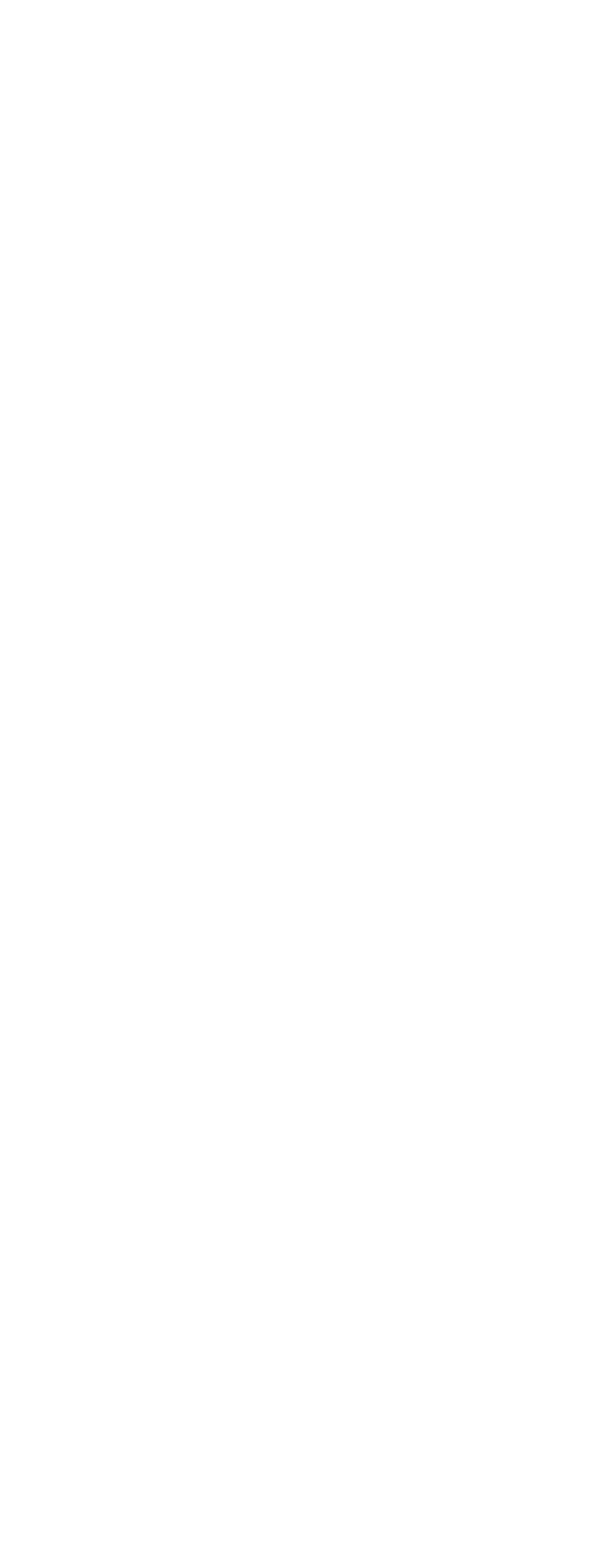
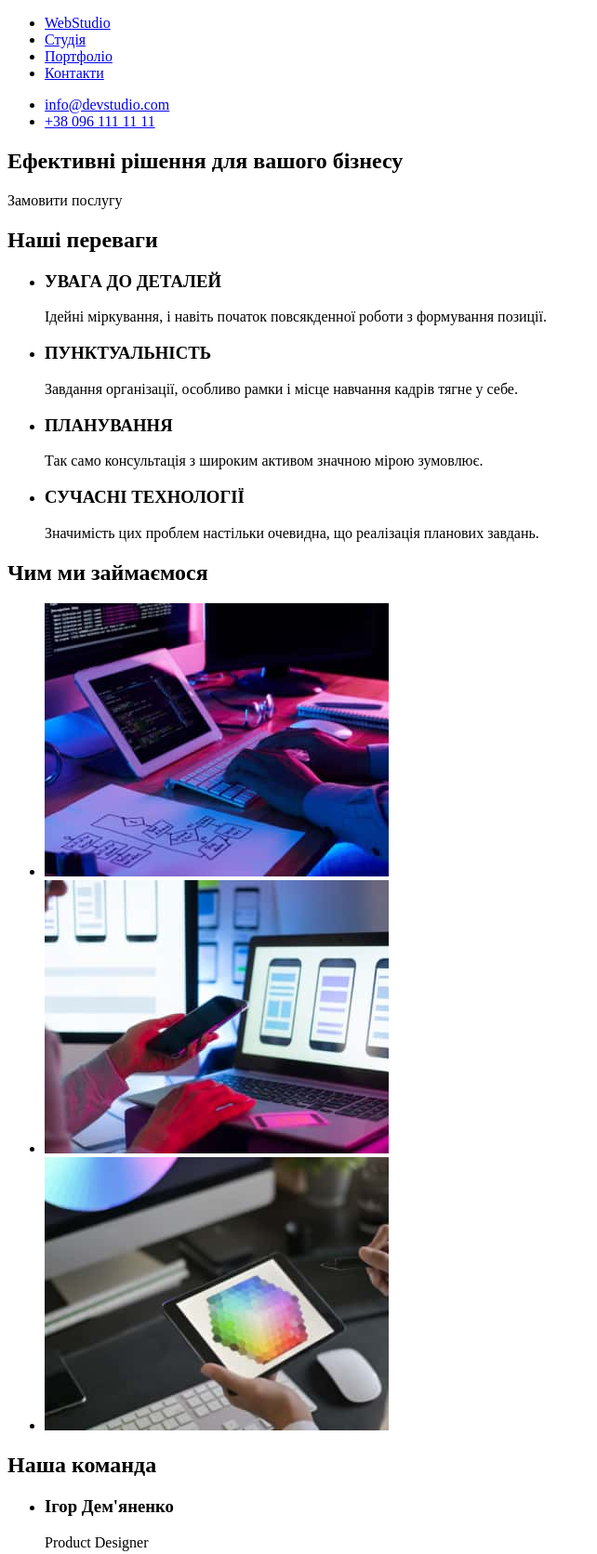
Before and after one commit to MaksimPavlyuchenko/goit-markup-hw-01, a plain HTML site: page index.html in a window 1280 px wide. Shown: the top 1672 px of the page at 93% size, without its empty margins (0-642 px from the left). Before the commit the page ends 800 px from the top, so only its background shows below. Drawn offline with Linux system fonts and the light colour scheme.

Commit message:
WebStudio№1

```diff
--- a/index.html
+++ b/index.html
@@ -1,13 +1,107 @@
 <!DOCTYPE html>
-<html lang="en">
+<html lang="uk">
     <head>
         <meta charset="UTF-8">
         <meta name="viewport" content="widtn=device-width, initial-scale=1.0">
-        <title>DOCUMENT</title>
+        <title>Web Studio</title>
     </head>
     <body>
-
-
+        <!--Шапка-->
+        <header>
+            <nav>
+                 <ul>
+                 <li><a href="./index.html">WebStudio</a></li>
+                 <li><a href="./index.html">Студія</a></li>
+                 <li><a href="#">Портфоліо</a></li>
+                 <li><a href="#">Контакти</a></li>
+                 </ul>
+            </nav>
+            <ul>
+                <li><a href="info@devstudio.com">info@devstudio.com</a></li>
+                <li><a href="tel:+380961111111">+38 096 111 11 11</a></li>
+            </ul>
+        </header>
+        <!--Основной контент-->
+         <main>
+            <!--Герой-->
+             <section>
+              <h1>Ефективні рішення для вашого бізнесу</h1>
+              <p>Замовити послугу</p>
+             </section>
+             <!--Преимущества-->
+             <section>
+                <h2>Наші переваги</h2>
+                <ul>
+                    <li>
+                        <h3>УВАГА ДО ДЕТАЛЕЙ</h3>
+                        <p>Ідейні міркування, і навіть початок повсякденної роботи з формування позиції.</p>
+                    </li>
+                    <li>
+                        <h3>ПУНКТУАЛЬНІСТЬ</h3>
+                        <p>Завдання організації, особливо рамки і місце навчання кадрів тягне у себе.</p>
+                    </li>
+                    <li>
+                        <h3>ПЛАНУВАННЯ</h3>
+                        <p>Так само консультація з широким активом значною мірою зумовлює.</p>
+                    </li>
+                    <li>
+                        <h3>СУЧАСНІ ТЕХНОЛОГІЇ</h3>
+                        <p>Значимість цих проблем настільки очевидна, що реалізація планових завдань.</p>
+                    </li>
+                </ul>
+             </section>
+             <!--Деятельность-->
+             <section>
+                <h2>Чим ми займаємося</h2>
+                <ul>
+                    <li>
+                     <img src="/goit-markup-hw-01/img/img1.jpg" alt="Людина працює за клавіатурою">
+                    </li>
+                    <li>
+                        <img src="/goit-markup-hw-01/img/box 2.jpg" alt="Людина тримає смартфон поруч з екраном леп-топа">
+                    </li>
+                    <li>
+                        <img src="/goit-markup-hw-01/img/box 3.jpg" alt="Людина олівцем обирає кольори на планшеті">
+                    </li>
+                </ul>
+             </section>
+             <!--Члены комманды-->
+             <section>
+                <h2>Наша команда</h2>
+                <ul>
+                    <li>
+                        <h3>Ігор Дем'яненко</h3>
+                        <p>Product Designer</p>
+                        <img src="/goit-markup-hw-01/img/img.jpg">
+                    </li>
+                    <li>
+                        <h3>Ольга Рєпіна</h3>
+                        <p>Frontend Developer</p>
+                        <img src="/goit-markup-hw-01/img/img (1).jpg">
+                    </li>
+                    <li>
+                        <h3>Микола Тарасов</h3>
+                        <p>Marketing</p>
+                      <img src="/goit-markup-hw-01/img/img (2).jpg">
+                    </li>
+                    <li>
+                        <h3>Михайло Єрмаков</h3>
+                        <p>UI Designer</p>
+                        <img src="/goit-markup-hw-01/img/img (3).jpg">
+                    </li>
+                </ul>
+             </section>
+         </main>
     </body>
+    <footer>
+        <p><a href="./index.html">WebStudio</a></p>
+        <address>
+            <ul>
+                <li><a href="https://goo.gl/maps/CPtrU1FHBa2aNyZL9" target="_blank" rel="noopener noreferrer nofollow">м. Київ, пр-т Лесі Українки, 26</a></li>
+                <li><a href="info@devstudio.com">info@devstudio.com</a></li>
+                <li><a href="tel:+380961111111">+38 096 111 11 11</a></li>
+            </ul>
+        </address>
+    </footer>
 
 </html>
--- a/styles/styles.css
+++ /dev/null
@@ -1,2 +0,0 @@
-body
-{background-color: aliceblue; color: blue;}
```
Also changed, not shown: img/box 2.jpg (added), img/box 3.jpg (added), img/img (1).jpg (added), img/img (2).jpg (added), img/img (3).jpg (added), img/img.jpg (added), img/img1.jpg (added), 2 other files.
